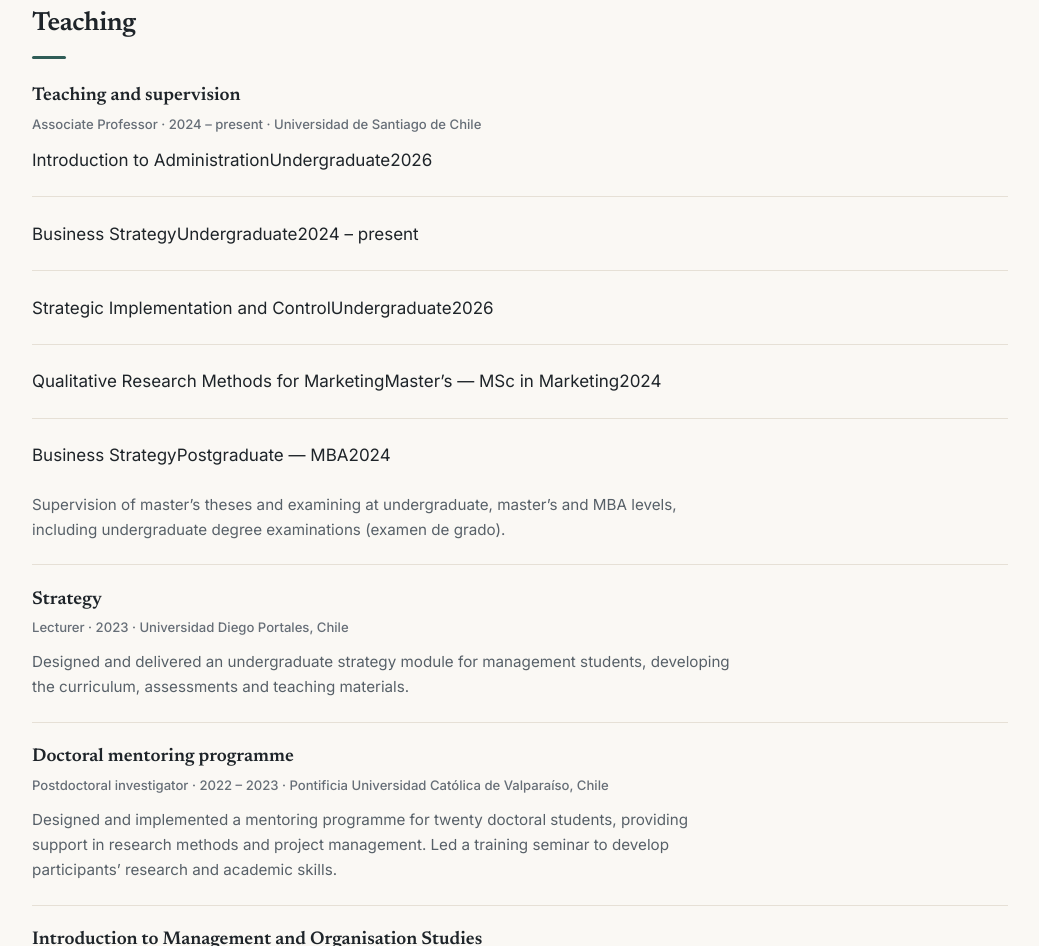
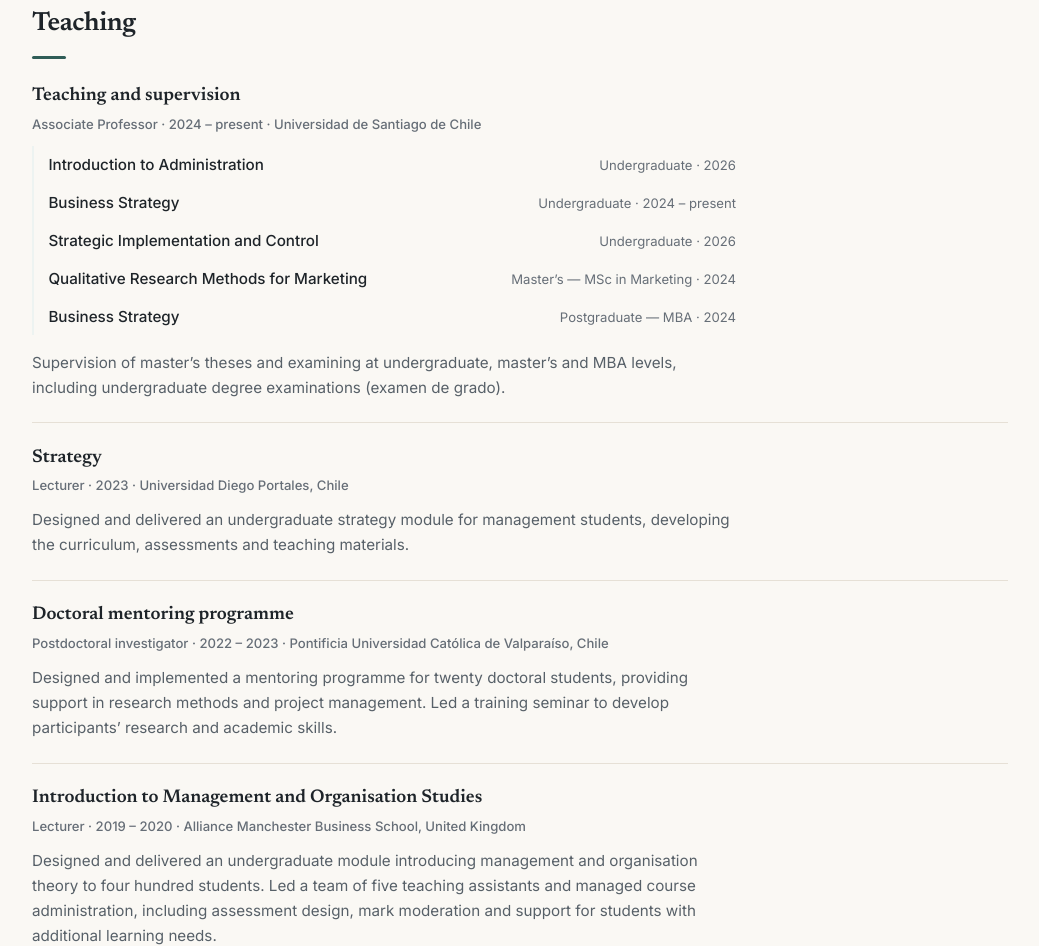
Before and after one commit to RitaDavidson/RitaDavidson, a plain HTML site: page index.html in a window 1280 px wide. Shown: the part 4057-5003 px from the top of the page, without its empty margins (120-1159 px from the left). Drawn offline with Linux system fonts and the light colour scheme.

Commit message:
Update style.css

```diff
--- a/style.css
+++ b/style.css
@@ -421,6 +421,28 @@ a:hover { color: var(--accent-deep); text-decoration-color: currentColor; }
 }
 .teaching p.body { margin: 0; font-size: .95rem; color: var(--ink-soft); max-width: var(--measure); }
 
+/* courses listed inside a teaching item (the "modules" list in content.js) */
+.teaching .modules {
+  list-style: none;
+  margin: 0 0 .9rem;
+  padding: 0;
+  max-width: var(--measure);
+  border-left: 2px solid var(--accent-wash);
+}
+.teaching .modules li {
+  display: flex;
+  flex-wrap: wrap;
+  justify-content: space-between;
+  align-items: baseline;
+  gap: .1rem 1rem;
+  padding: .4rem 0 .4rem .9rem;
+  border-top: none;
+}
+.teaching .modules li:first-child { padding-top: .4rem; }
+.module__title { font-size: .95rem; font-weight: 500; color: var(--ink); }
+.module__meta { font-size: .82rem; color: var(--ink-faint); }
+.module__meta span + span::before { content: " · "; }
+
 /* ----------------------------------------------------------------- talks */
 .talks li {
   display: grid;
```
